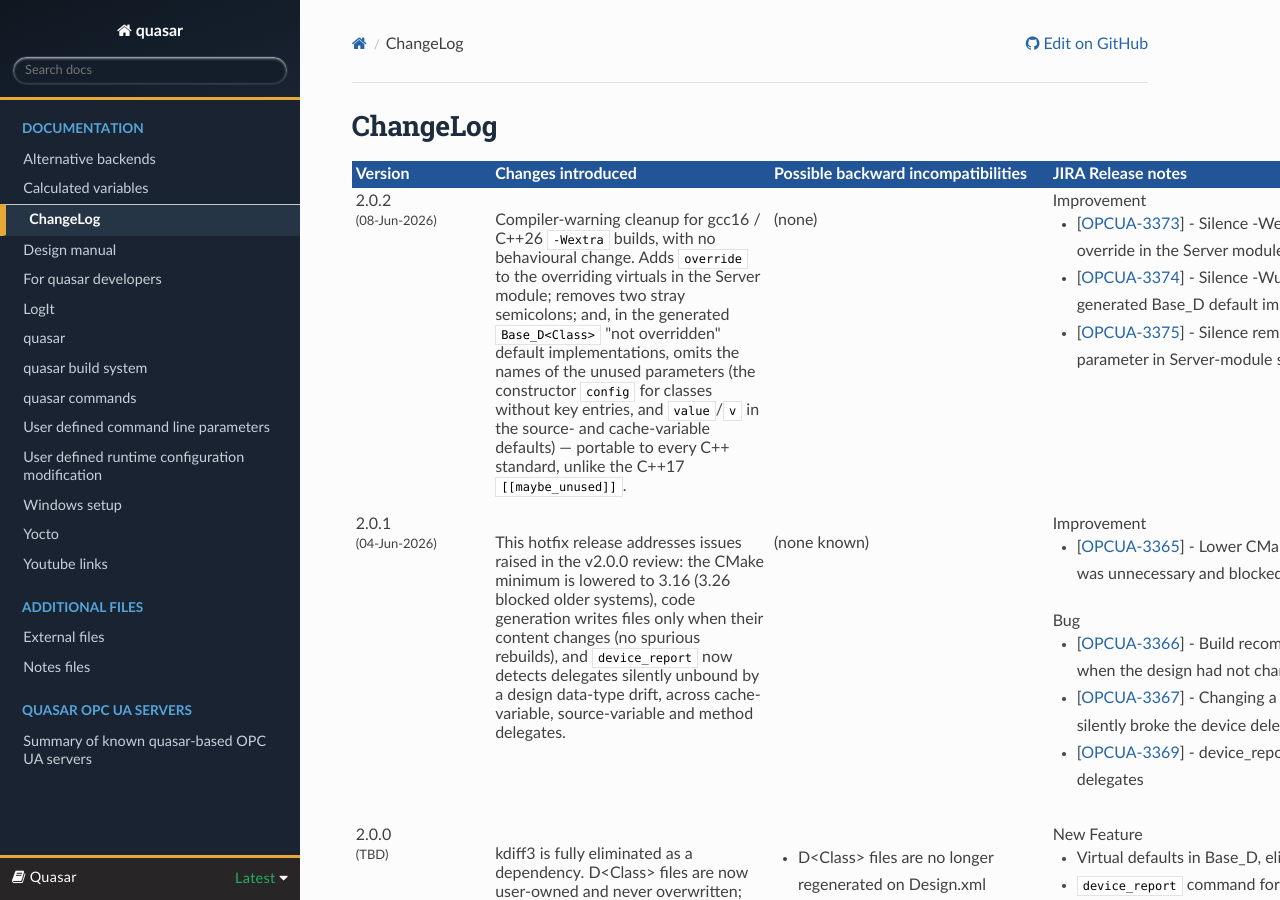
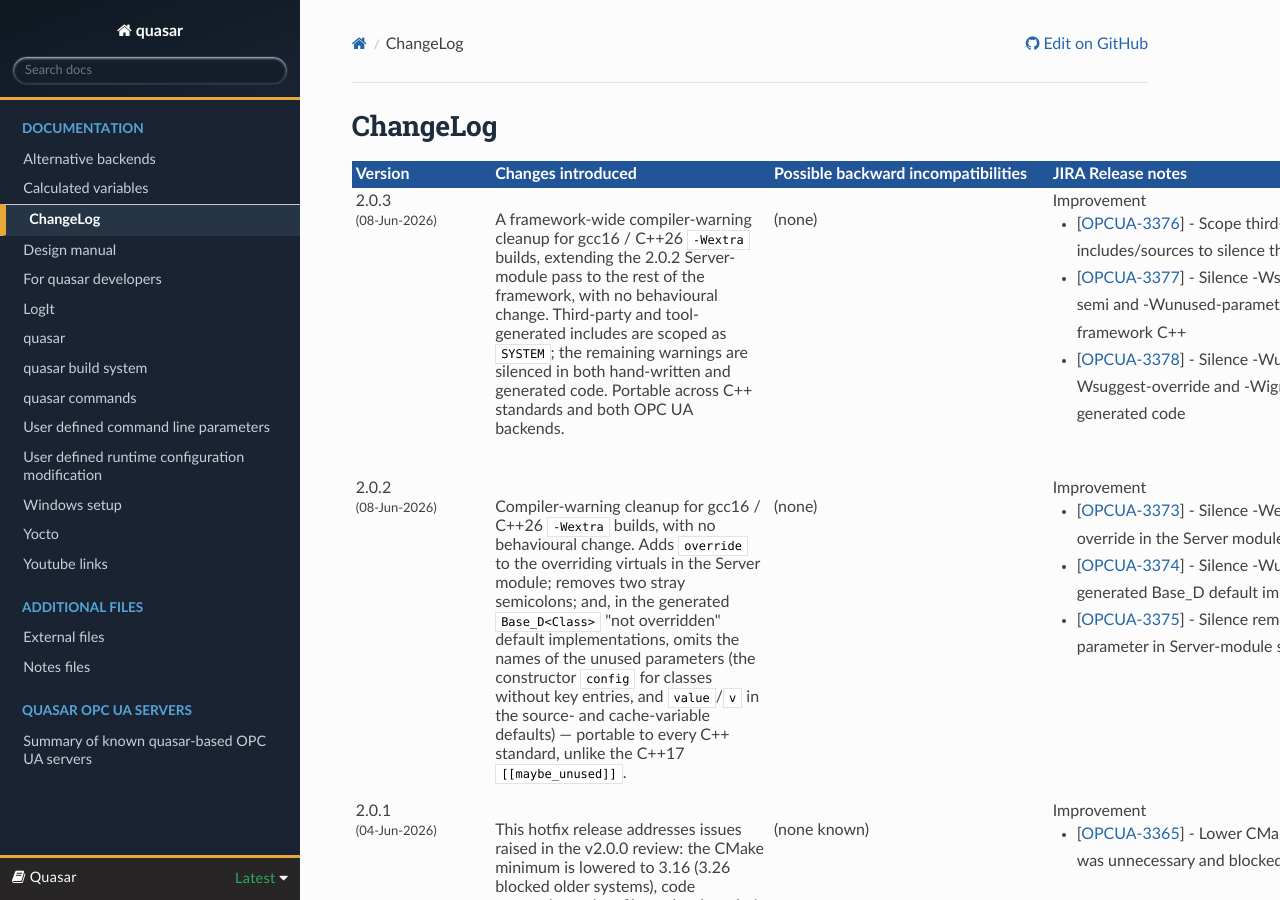
Before and after one commit to quasar-team/quasar, a Sphinx documentation site: the page built from Documentation/source/ChangeLog.rst, in a window 1280 px wide and 900 px high. Built offline with Sphinx 7.4.7 and the Read the Docs theme 3.1.0, drawn with Linux system fonts in a browser that asks for light colours.

Commit message:
Add quasar 2.0.3 ChangeLog entry (OPCUA-3376/3377/3378)

```diff
--- a/Documentation/source/ChangeLog.rst
+++ b/Documentation/source/ChangeLog.rst
@@ -13,6 +13,30 @@
 	          <td style="vertical-align: top; color: rgb(255, 255, 255);"><strong>JIRA Release notes</strong><br></td>
 	          <td valign="top"><strong>Testing outcome</strong><br></td>
 	        </tr>
+
+            <tr>
+                <!-- Version -->
+                <td valign="top">2.0.3<font size="-1"><br>(08-Jun-2026)</font><br></td>
+                <!-- Changes introduced -->
+                <td valign="top"><br>A framework-wide compiler-warning cleanup for gcc16 / C++26 <code>-Wextra</code> builds, extending the 2.0.2 Server-module pass to the rest of the framework, with no behavioural change. Third-party and tool-generated includes are scoped as <code>SYSTEM</code>; the remaining warnings are silenced in both hand-written and generated code. Portable across C++ standards and both OPC UA backends.</td>
+                <!-- Possible backward incompatibilities -->
+                <td valign="top"><br>(none)</td>
+                <!-- JIRA Release notes -->
+                <td valign="top">
+                    Improvement
+                    <ul>
+                        <li>[<a href='https://its.cern.ch/jira/browse/OPCUA-3376'>OPCUA-3376</a>] - Scope third-party and tool-generated includes/sources to silence their warnings</li>
+                        <li>[<a href='https://its.cern.ch/jira/browse/OPCUA-3377'>OPCUA-3377</a>] - Silence -Wsuggest-override, -Wextra-semi and -Wunused-parameter in hand-written framework C++</li>
+                        <li>[<a href='https://its.cern.ch/jira/browse/OPCUA-3378'>OPCUA-3378</a>] - Silence -Wunused-parameter, -Wsuggest-override and -Wignored-qualifiers in generated code</li>
+                    </ul>
+                </td>
+                <td valign="top">quasar dual-backend warning-cleanup notes:<br>
+                    <ol>
+                        <li>Validated by before/after compiler-warning diffs in the gcc16/Alma9 CI image across four servers and the test_methods case: 0 warnings, none introduced.</li>
+                        <li>Verified under both backends, UASDK (C++26) and open62541 (C++11).</li>
+                    </ol>
+                </td>
+            </tr>
 
             <tr>
                 <!-- Version -->
```
